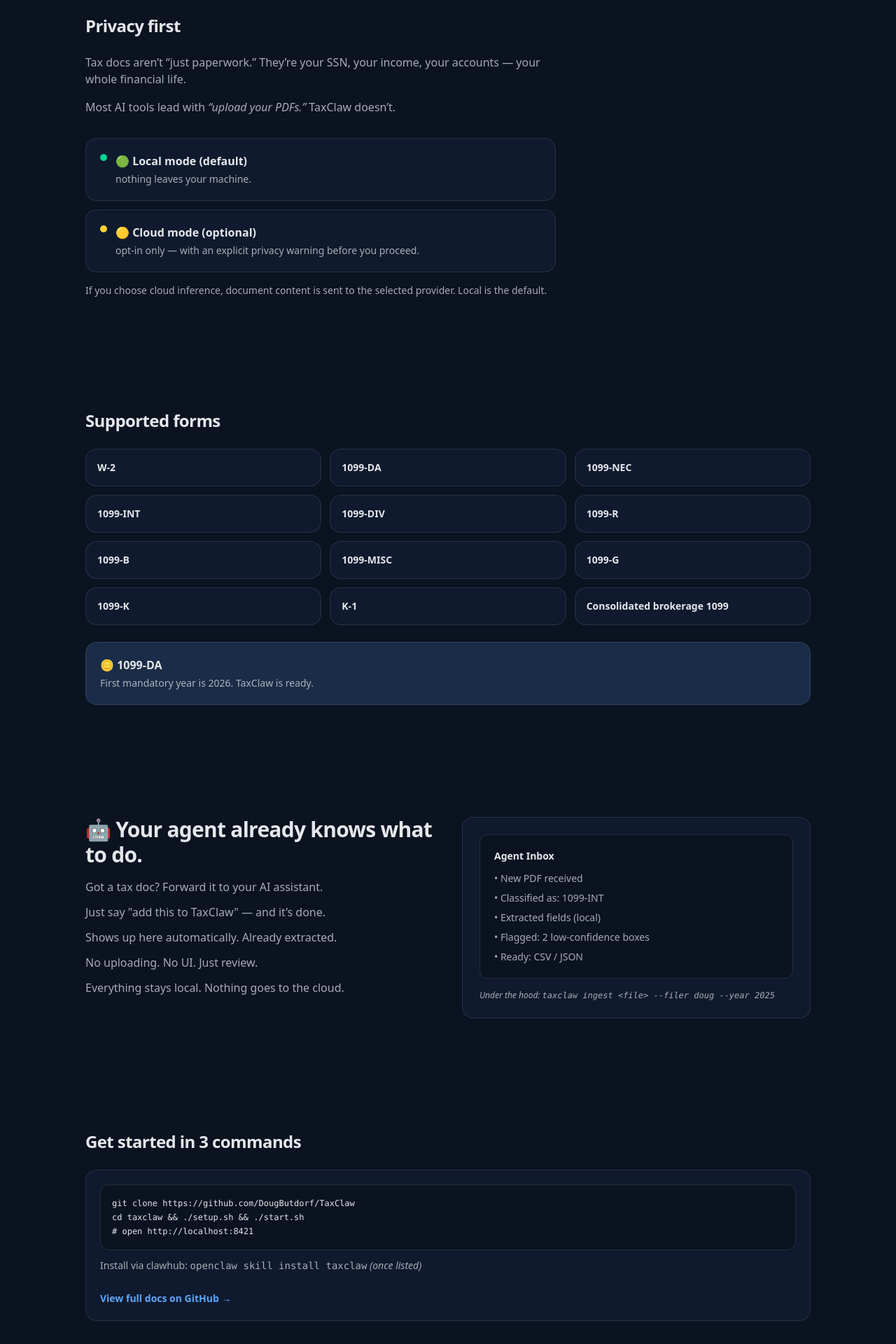
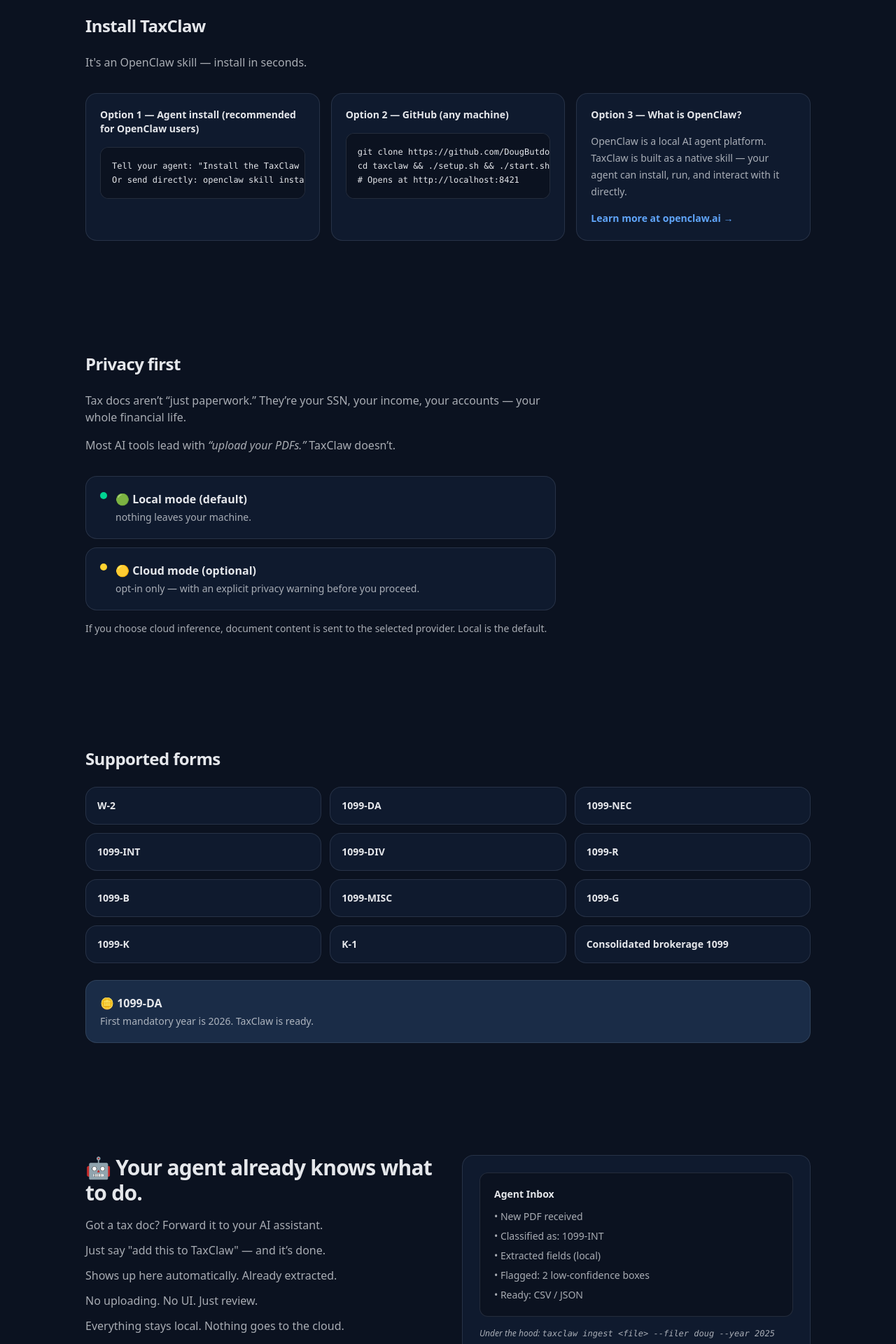
Before and after one commit to DougButdorf/taxclaw-net, a Next.js app: page / in a window 1280 px wide. Shown: the part 1320-3240 px from the top of the page at 70% size. Built offline with nearby package versions, Linux system fonts and the light colour scheme.

Commit message:
feat: remove pricing, add OpenClaw install prominence, remove ETH from footer

```diff
--- a/src/app/page.tsx
+++ b/src/app/page.tsx
@@ -189,7 +189,49 @@
           </div>
         </Section>
 
-        {/* 4) Privacy first */}
+        {/* 4) Install TaxClaw */}
+        <Section id="install" title="Install TaxClaw">
+          <p className="max-w-2xl text-[color:var(--tc-muted)]">
+            It&apos;s an OpenClaw skill — install in seconds.
+          </p>
+
+          <div className="mt-8 grid gap-4 lg:grid-cols-3">
+            <div className="rounded-2xl border border-[color:var(--tc-border)] bg-[color:var(--tc-panel)] p-5">
+              <div className="text-sm font-semibold">Option 1 — Agent install (recommended for OpenClaw users)</div>
+              <pre className="mt-4 overflow-x-auto rounded-xl border border-[color:var(--tc-border)] bg-[color:var(--tc-bg)] p-4 text-xs leading-5 text-[color:var(--tc-text)]">
+                <code>{`Tell your agent: "Install the TaxClaw skill"
+Or send directly: openclaw skill install taxclaw`}</code>
+              </pre>
+            </div>
+
+            <div className="rounded-2xl border border-[color:var(--tc-border)] bg-[color:var(--tc-panel)] p-5">
+              <div className="text-sm font-semibold">Option 2 — GitHub (any machine)</div>
+              <pre className="mt-4 overflow-x-auto rounded-xl border border-[color:var(--tc-border)] bg-[color:var(--tc-bg)] p-4 text-xs leading-5 text-[color:var(--tc-text)]">
+                <code>{`git clone https://github.com/DougButdorf/TaxClaw
+cd taxclaw && ./setup.sh && ./start.sh
+# Opens at http://localhost:8421`}</code>
+              </pre>
+            </div>
+
+            <div className="rounded-2xl border border-[color:var(--tc-border)] bg-[color:var(--tc-panel)] p-5">
+              <div className="text-sm font-semibold">Option 3 — What is OpenClaw?</div>
+              <p className="mt-4 text-sm leading-6 text-[color:var(--tc-muted)]">
+                OpenClaw is a local AI agent platform. TaxClaw is built as a native skill — your agent can install, run,
+                and interact with it directly.
+              </p>
+              <a
+                className="mt-4 inline-block text-sm font-semibold text-[color:var(--tc-accent)] hover:underline"
+                href="https://openclaw.ai"
+                target="_blank"
+                rel="noopener noreferrer"
+              >
+                Learn more at openclaw.ai →
+              </a>
+            </div>
+          </div>
+        </Section>
+
+        {/* 5) Privacy first */}
         <Section id="privacy" title="Privacy first">
           <p className="max-w-2xl text-[color:var(--tc-muted)]">
             Tax docs aren’t “just paperwork.” They’re your SSN, your income,
@@ -299,31 +341,8 @@
           </div>
         </Section>
 
-        {/* 7) Install / Get started */}
-        <Section id="install" title="Get started in 3 commands">
-          <div className="rounded-2xl border border-[color:var(--tc-border)] bg-[color:var(--tc-panel)] p-5">
-            <pre className="overflow-x-auto rounded-xl border border-[color:var(--tc-border)] bg-[color:var(--tc-bg)] p-4 text-xs leading-5 text-[color:var(--tc-text)]">
-              <code>{`git clone https://github.com/DougButdorf/TaxClaw
-cd taxclaw && ./setup.sh && ./start.sh
-# open http://localhost:8421`}</code>
-            </pre>
-            <div className="mt-3 text-sm text-[color:var(--tc-muted)]">
-              Install via clawhub: <code>openclaw skill install taxclaw</code> <span className="italic">(once listed)</span>
-            </div>
-            <div className="mt-6">
-              <a
-                className="text-sm font-semibold text-[color:var(--tc-accent)] hover:underline"
-                href={GITHUB_URL}
-                target="_blank"
-                rel="noopener noreferrer"
-              >
-                View full docs on GitHub →
-              </a>
-            </div>
-          </div>
-        </Section>
 
-        {/* 8) Free vs Pro */}
+        {/* 7) Free vs Pro */}
         <Section id="pricing" title="Free vs Pro">
           <div className="grid gap-4 lg:grid-cols-2">
             {[{
@@ -337,7 +356,7 @@
               ],
             },
             {
-              title: "💼 Pro ($29/yr)",
+              title: "💼 Pro (coming soon)",
               rows: [
                 ["Extraction mode", "Cloud model option (opt-in)"],
                 ["Documents", "Unlimited"],
@@ -366,7 +385,7 @@
           </div>
           <p className="mt-4 text-sm text-[color:var(--tc-muted)]">
             You can run TaxClaw fully local forever. Pro is for power-user
-            exports + batch workflows.
+            exports + batch workflows (coming soon).
           </p>
         </Section>
 
```
